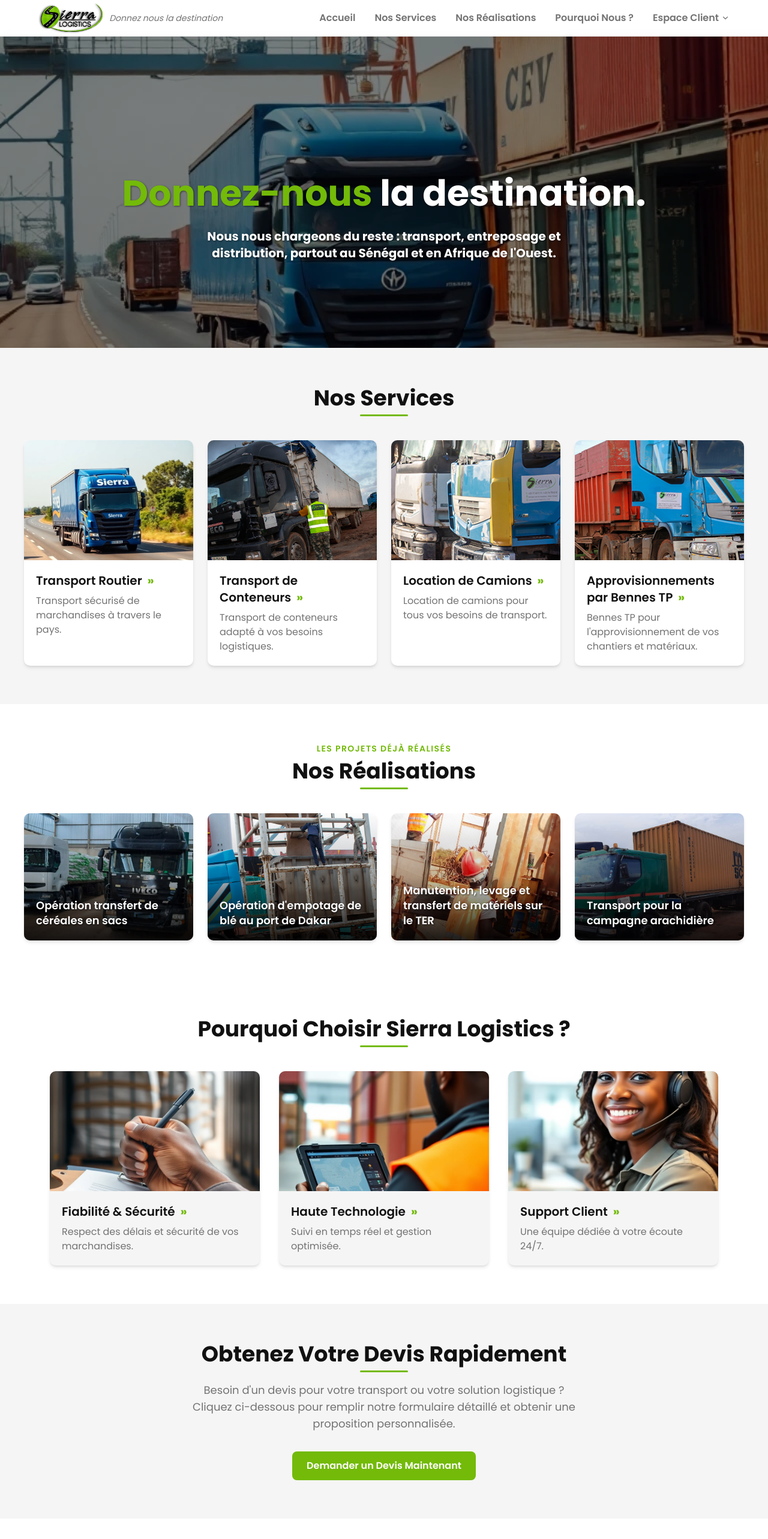
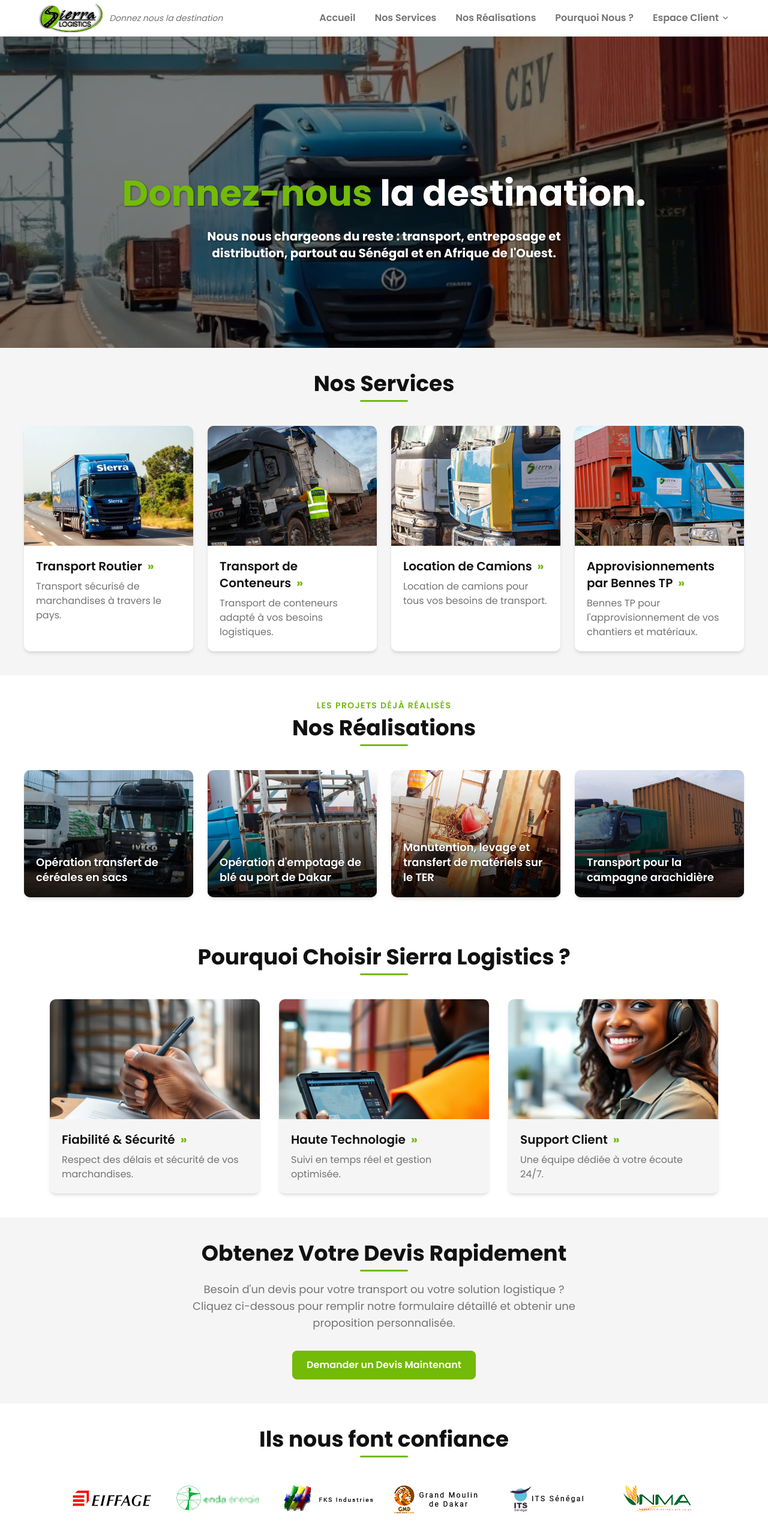
Before and after one commit to badutop/Sierra_Logistics, a Next.js app: page / in a window 1280 px wide. Shown: the top 2566 px of the page at 60% size. Built offline with nearby package versions, Linux system fonts and the light colour scheme.

Commit message:
Réduire l'espace vertical entre les sections de l'accueil
Passe le padding de chaque section (Services, Réalisations, Pourquoi,
Devis, Partenaires) de py-16 à py-10 pour resserrer la page.

```diff
--- a/src/app/(site)/page.js
+++ b/src/app/(site)/page.js
@@ -103,7 +103,7 @@ export default function HomePage() {
         </div>
       </section>
 
-      <section id="services" className="bg-muted py-16 text-center">
+      <section id="services" className="bg-muted py-10 text-center">
         <div className="mx-auto w-full max-w-[1600px] px-6 lg:px-10">
           <h2 className="section-heading">Nos Services</h2>
           <div className="mt-10 grid grid-cols-1 gap-6 sm:grid-cols-2 lg:grid-cols-4">
@@ -114,7 +114,7 @@ export default function HomePage() {
         </div>
       </section>
 
-      <section id="realisations" className="py-16 text-center">
+      <section id="realisations" className="py-10 text-center">
         <div className="mx-auto w-full max-w-[1600px] px-6 lg:px-10">
           <p className="text-sm font-semibold uppercase tracking-widest text-brand-accent">
             Les projets déjà réalisés
@@ -146,7 +146,7 @@ export default function HomePage() {
         </div>
       </section>
 
-      <section id="pourquoi" className="py-16 text-center">
+      <section id="pourquoi" className="py-10 text-center">
         <div className="mx-auto w-[90%] max-w-6xl">
           <h2 className="section-heading">Pourquoi Choisir Sierra Logistics ?</h2>
           <div className="mt-10 flex flex-wrap justify-center gap-8">
@@ -157,7 +157,7 @@ export default function HomePage() {
         </div>
       </section>
 
-      <section id="quick-quote" className="bg-muted py-16 text-center">
+      <section id="quick-quote" className="bg-muted py-10 text-center">
         <div className="mx-auto w-[90%] max-w-6xl">
           <h2 className="section-heading">Obtenez Votre Devis Rapidement</h2>
           <p className="mx-auto mt-4 max-w-2xl text-lg text-muted-foreground">
@@ -172,7 +172,7 @@ export default function HomePage() {
         </div>
       </section>
 
-      <section id="partners" className="py-16 text-center">
+      <section id="partners" className="py-10 text-center">
         <div className="mx-auto w-[90%] max-w-6xl">
           <h2 className="section-heading">Ils nous font confiance</h2>
           <div className="mt-10 flex flex-wrap items-center justify-center gap-8">
```
